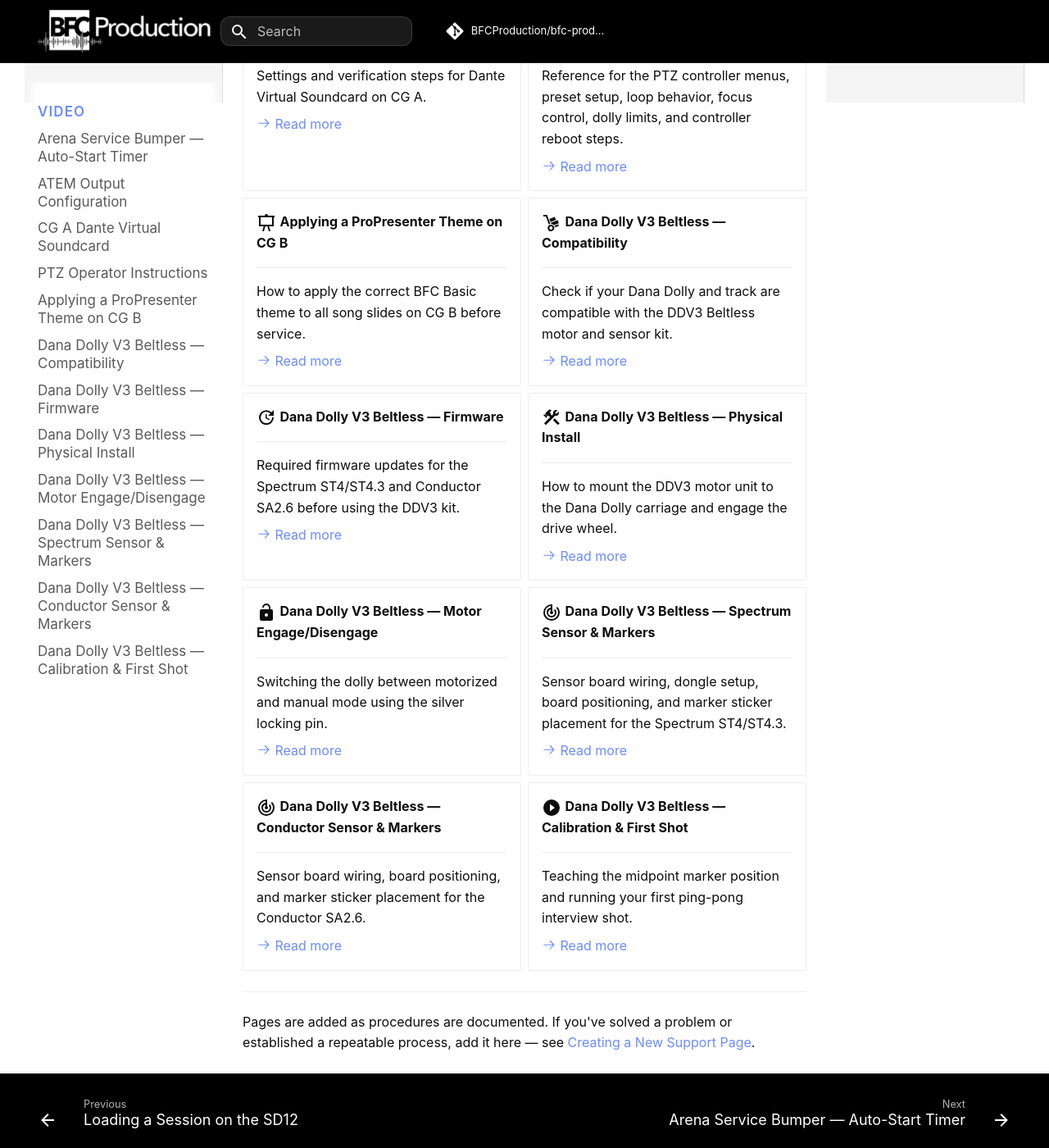
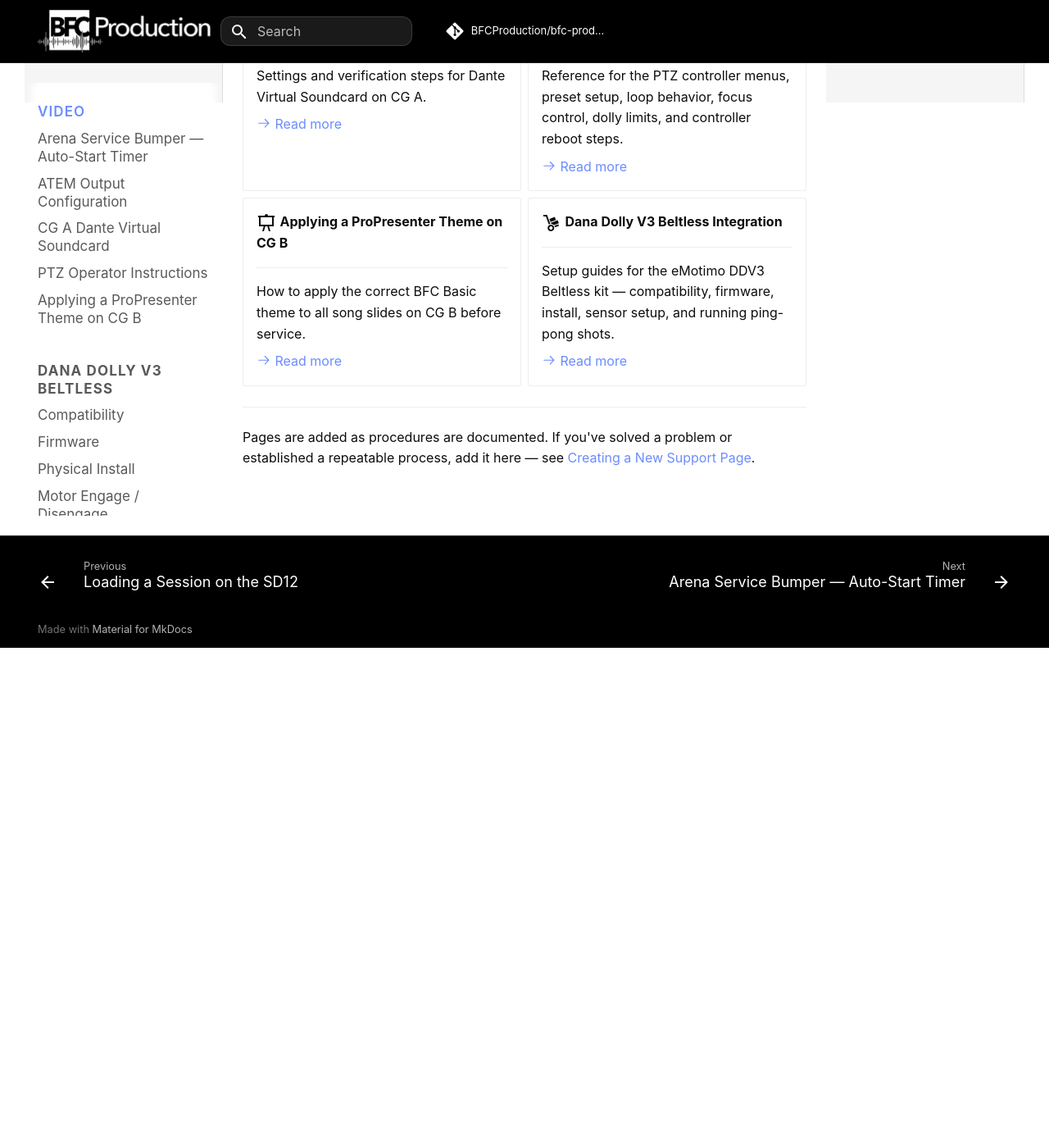
Before and after one commit to BFCProduction/bfc-production-support, an MkDocs documentation site: the page built from docs/video/index.md, in a window 1280 px wide and 1400 px high, scrolled down 610 px. Shown: the whole window at 82% size. Built offline with MkDocs 1.6.1 and Material for MkDocs 9.7.7, drawn with Linux system fonts in a browser that asks for light colours; comment, search, counter and statistics services are not loaded.

Commit message:
Reorganize Dana Dolly articles into video/dana-dolly/ subsection
Moves all seven DDV3 Beltless articles into a dedicated subfolder with its own hub/index page. The Video section index now shows a single Dana Dolly card instead of seven individual cards.

Co-Authored-By: Claude Sonnet 4.6 <noreply@anthropic.com>

```diff
--- a/docs/video/index.md
+++ b/docs/video/index.md
@@ -44,61 +44,13 @@ Resolume Arena workflows, codec and file format guidelines, NDI configuration, a
 
     [:octicons-arrow-right-24: Read more](propresenter-theme-cg-b.md)
 
--   :material-dolly:{ .lg .middle } **Dana Dolly V3 Beltless — Compatibility**
+-   :material-dolly:{ .lg .middle } **Dana Dolly V3 Beltless Integration**
 
     ---
 
-    Check if your Dana Dolly and track are compatible with the DDV3 Beltless motor and sensor kit.
+    Setup guides for the eMotimo DDV3 Beltless kit — compatibility, firmware, install, sensor setup, and running ping-pong shots.
 
-    [:octicons-arrow-right-24: Read more](dana-dolly-v3-compatibility.md)
-
--   :material-update:{ .lg .middle } **Dana Dolly V3 Beltless — Firmware**
-
-    ---
-
-    Required firmware updates for the Spectrum ST4/ST4.3 and Conductor SA2.6 before using the DDV3 kit.
-
-    [:octicons-arrow-right-24: Read more](dana-dolly-v3-firmware.md)
-
--   :material-hammer-wrench:{ .lg .middle } **Dana Dolly V3 Beltless — Physical Install**
-
-    ---
-
-    How to mount the DDV3 motor unit to the Dana Dolly carriage and engage the drive wheel.
-
-    [:octicons-arrow-right-24: Read more](dana-dolly-v3-install.md)
-
--   :material-lock-open:{ .lg .middle } **Dana Dolly V3 Beltless — Motor Engage/Disengage**
-
-    ---
-
-    Switching the dolly between motorized and manual mode using the silver locking pin.
-
-    [:octicons-arrow-right-24: Read more](dana-dolly-v3-motor-engage.md)
-
--   :material-radar:{ .lg .middle } **Dana Dolly V3 Beltless — Spectrum Sensor & Markers**
-
-    ---
-
-    Sensor board wiring, dongle setup, board positioning, and marker sticker placement for the Spectrum ST4/ST4.3.
-
-    [:octicons-arrow-right-24: Read more](dana-dolly-v3-spectrum-sensor.md)
-
--   :material-radar:{ .lg .middle } **Dana Dolly V3 Beltless — Conductor Sensor & Markers**
-
-    ---
-
-    Sensor board wiring, board positioning, and marker sticker placement for the Conductor SA2.6.
-
-    [:octicons-arrow-right-24: Read more](dana-dolly-v3-conductor-sensor.md)
-
--   :material-play-circle:{ .lg .middle } **Dana Dolly V3 Beltless — Calibration & First Shot**
-
-    ---
-
-    Teaching the midpoint marker position and running your first ping-pong interview shot.
-
-    [:octicons-arrow-right-24: Read more](dana-dolly-v3-calibration.md)
+    [:octicons-arrow-right-24: Read more](dana-dolly/index.md)
 
 </div>
 
--- a/mkdocs.yml
+++ b/mkdocs.yml
@@ -40,13 +40,15 @@ nav:
     - CG A Dante Virtual Soundcard: video/cg-a-dante-virtual-soundcard.md
     - PTZ Operator Instructions: video/ptz-operator-instructions.md
     - Applying a ProPresenter Theme on CG B: video/propresenter-theme-cg-b.md
-    - Dana Dolly V3 Beltless — Compatibility: video/dana-dolly-v3-compatibility.md
-    - Dana Dolly V3 Beltless — Firmware: video/dana-dolly-v3-firmware.md
-    - Dana Dolly V3 Beltless — Physical Install: video/dana-dolly-v3-install.md
-    - Dana Dolly V3 Beltless — Motor Engage/Disengage: video/dana-dolly-v3-motor-engage.md
-    - Dana Dolly V3 Beltless — Spectrum Sensor & Markers: video/dana-dolly-v3-spectrum-sensor.md
-    - Dana Dolly V3 Beltless — Conductor Sensor & Markers: video/dana-dolly-v3-conductor-sensor.md
-    - Dana Dolly V3 Beltless — Calibration & First Shot: video/dana-dolly-v3-calibration.md
+    - Dana Dolly V3 Beltless:
+      - video/dana-dolly/index.md
+      - Compatibility: video/dana-dolly/dana-dolly-v3-compatibility.md
+      - Firmware: video/dana-dolly/dana-dolly-v3-firmware.md
+      - Physical Install: video/dana-dolly/dana-dolly-v3-install.md
+      - Motor Engage / Disengage: video/dana-dolly/dana-dolly-v3-motor-engage.md
+      - Spectrum ST4 — Sensor & Markers: video/dana-dolly/dana-dolly-v3-spectrum-sensor.md
+      - Conductor SA2.6 — Sensor & Markers: video/dana-dolly/dana-dolly-v3-conductor-sensor.md
+      - Calibration & First Shot: video/dana-dolly/dana-dolly-v3-calibration.md
   - Lighting:
     - lighting/index.md
     - Connecting MA3 to Arena: lighting/Connecting-MA3-to-Arena.md
```
Also changed, not shown: docs/video/dana-dolly/index.md (added, +63 -0 lines), docs/video/dana-dolly/dana-dolly-v3-calibration.md (renamed from docs/video/dana-dolly-v3-calibration.md), docs/video/dana-dolly/dana-dolly-v3-compatibility.md (renamed from docs/video/dana-dolly-v3-compatibility.md), docs/video/dana-dolly/dana-dolly-v3-conductor-sensor.md (renamed from docs/video/dana-dolly-v3-conductor-sensor.md), docs/video/dana-dolly/dana-dolly-v3-firmware.md (renamed from docs/video/dana-dolly-v3-firmware.md), docs/video/dana-dolly/dana-dolly-v3-install.md (renamed from docs/video/dana-dolly-v3-install.md), docs/video/dana-dolly/dana-dolly-v3-motor-engage.md (renamed from docs/video/dana-dolly-v3-motor-engage.md), docs/video/dana-dolly/dana-dolly-v3-spectrum-sensor.md (renamed from docs/video/dana-dolly-v3-spectrum-sensor.md).
